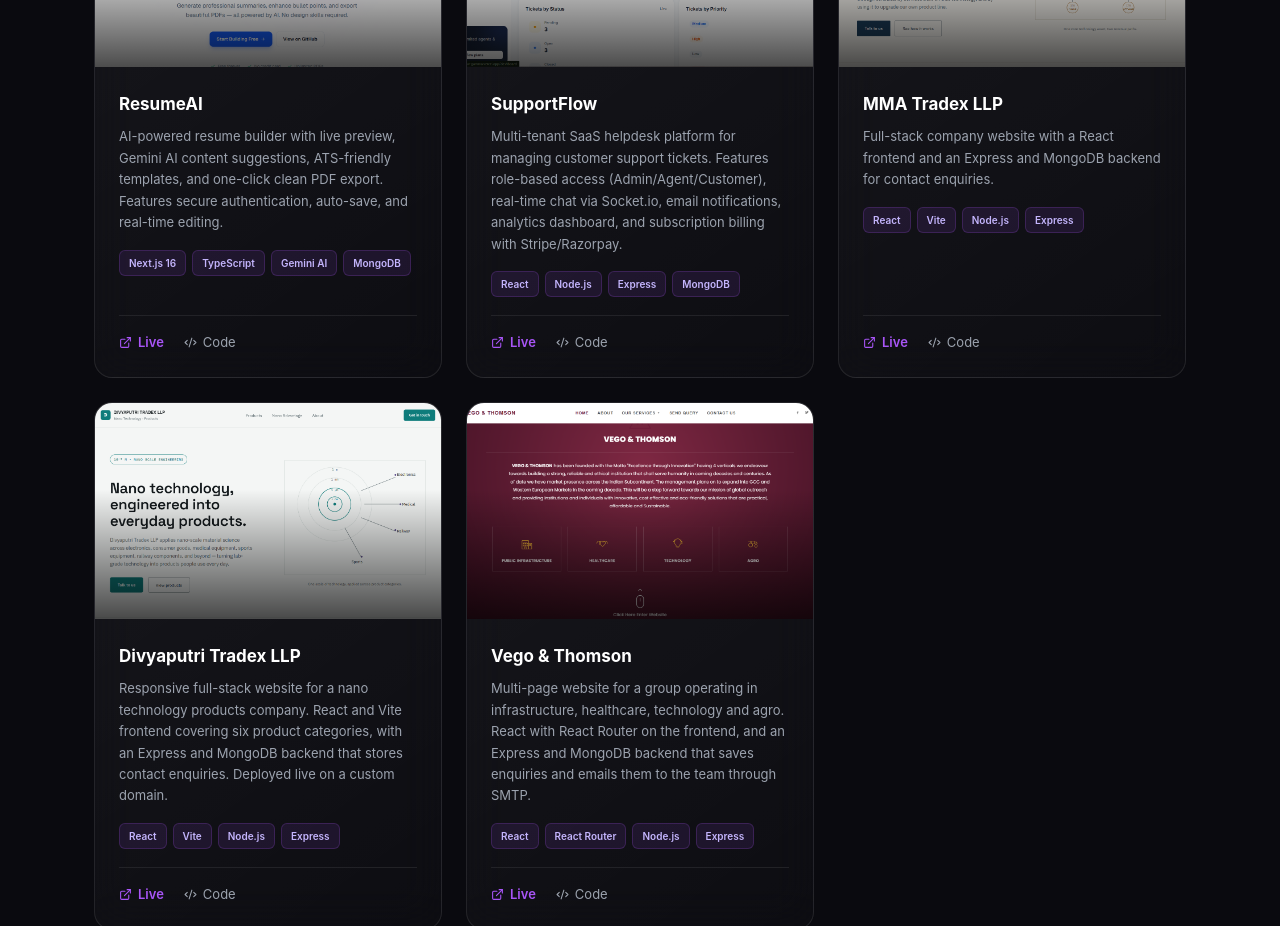
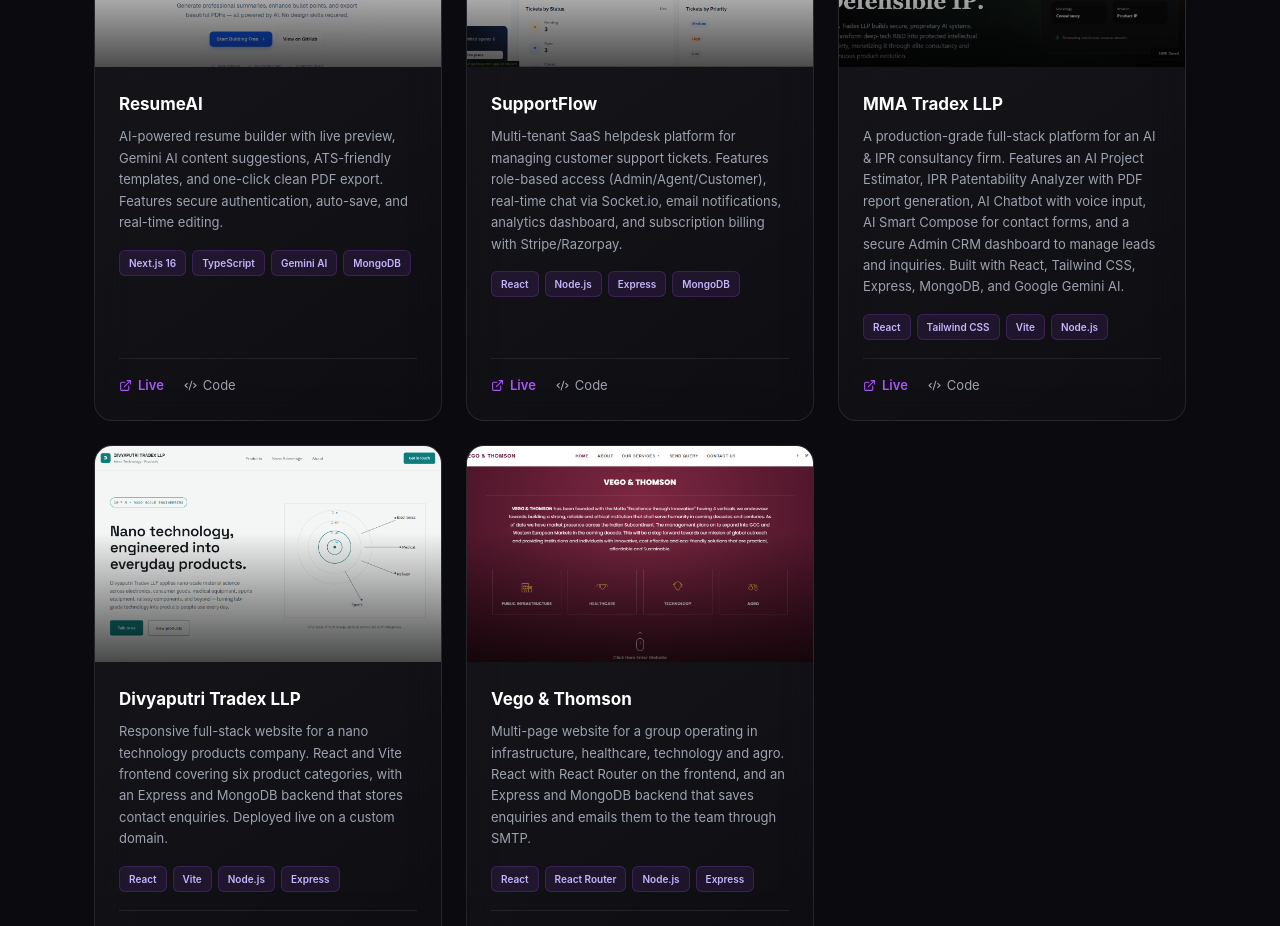
Before and after one commit to iamdeveloper17/portfolio, a React app: page / in a window 1280 px wide. Shown: the part 3180-4106 px from the top of the page. Built offline with nearby package versions, Linux system fonts and the light colour scheme; the HTML template or start-up script is replaced by a standard one.

Commit message:
Upgrade MMA Tradex project details

```diff
--- a/src/data/projects.js
+++ b/src/data/projects.js
@@ -53,11 +53,28 @@ export const projects = [
     id: 6,
     title: "MMA Tradex LLP",
     description:
-      "Full-stack company website with a React frontend and an Express and MongoDB backend for contact enquiries.",
+      "A production-grade full-stack platform for an AI & IPR consultancy firm. Features an AI Project Estimator, IPR Patentability Analyzer with PDF report generation, AI Chatbot with voice input, AI Smart Compose for contact forms, and a secure Admin CRM dashboard to manage leads and inquiries. Built with React, Tailwind CSS, Express, MongoDB, and Google Gemini AI.",
     image: "/images/mmatradex.png",
-    tags: ["React", "Vite", "Node.js", "Express", "MongoDB", "REST API"],
+    tags: [
+      "React",
+      "Tailwind CSS",
+      "Vite",
+      "Node.js",
+      "Express",
+      "MongoDB",
+      "Gemini AI",
+      "REST API",
+      "jsPDF",
+      "Admin Dashboard"
+    ],
     liveLink: "https://mmatradex.com",
     githubLink: "https://github.com/iamdeveloper17/MMA_Tradex",
+    highlights: [
+      "Integrated Google Gemini AI for 4 distinct use cases",
+      "Implemented secure Admin panel with hidden access",
+      "Generated downloadable PDF reports using html2canvas & jsPDF",
+      "Built custom dark/light theme using CSS variables & Tailwind"
+    ]
   },
   {
     id: 7,
```
Also changed, not shown: public/images/mmatradex.png.
